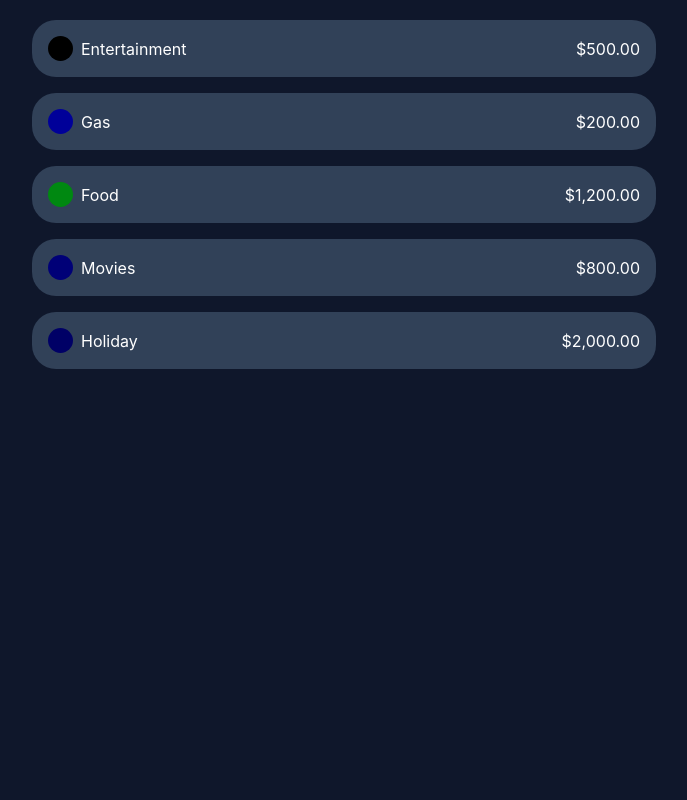
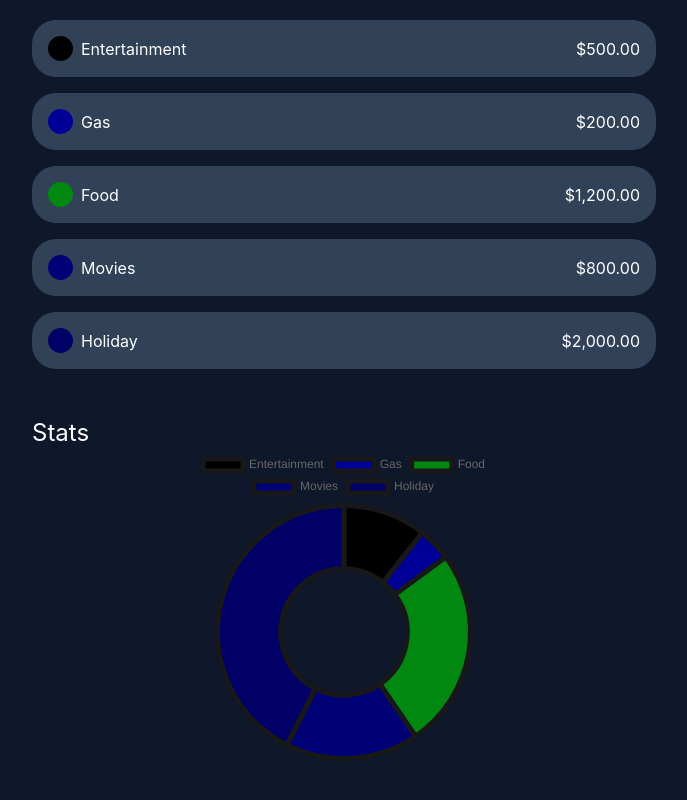
Before and after one commit to AngelBlade13-ai/nextjs-expense-tracker, a Next.js app: page / in a window 1280 px wide. Shown: the part 322-1122 px from the top of the page, without its empty margins (296-983 px from the left). Before the commit the page ends 800 px from the top, so only its background shows below. Built offline with nearby package versions, Linux system fonts and the light colour scheme.

Commit message:
Layout Part 3

```diff
--- a/Components/ExpenseCategoryitem.js
+++ b/Components/ExpenseCategoryitem.js
@@ -1,6 +1,6 @@
 import { currencyFormatter } from '@/lib/utils'
 
-function ExpenseCategoryItem({ color, title, amount }) {
+function ExpenseCategoryItem({ color, title, total }) {
   return(
     <button>
   <div className=" flex items-center justify-between px-4 py-4 bg-slate-700 rounded-3xl ">
@@ -8,7 +8,7 @@
       <div className=" w-[25px] h-[25px] rounded-full" style={{backgroundColor: color}} />
       <h4 className=" capitalize ">{title}</h4>
     </div>
-    <p>{currencyFormatter(amount)}</p>
+    <p>{currencyFormatter(total)}</p>
   </div> </button>)
 }
 
--- a/Components/Navigation.js
+++ b/Components/Navigation.js
@@ -19,7 +19,7 @@
       </div>
 
       {/* Right side of our navigation */}
-      <nav className="flex items-center gap-2">
+      <nav className="flex items-center gap-4">
         <div><ImStatsBars className="text-2xl" /></div>
         <div><button className="btn btn-danger">Sign Out</button></div>
       </nav>
--- a/app/page.js
+++ b/app/page.js
@@ -1,39 +1,46 @@
+"use client";
+
 import { currencyFormatter } from "@/lib/utils";
 
-import ExpenseCategoryItem from "@/Components/ExpenseCategoryitem";
+import ExpenseCategoryItem from "@/Components/ExpenseCategoryItem";
 
-const DUMMY_DATA =[
+import { Chart as ChartJS, ArcElement, Tooltip, Legend } from "chart.js";
+import { Doughnut } from "react-chartjs-2";
+
+ChartJS.register(ArcElement, Tooltip, Legend);
+
+const DUMMY_DATA = [
   {
-    id:1,
+    id: 1,
     title: "Entertainment",
     color: "#000",
-    amount: 500
+    total: 500,
   },
   {
-    id:2,
+    id: 2,
     title: "Gas",
     color: "#009",
-    amount: 200
+    total: 200,
   },
   {
-    id:3,
+    id: 3,
     title: "Food",
     color: "#081",
-    amount: 1200
+    total: 1200,
   },
   {
-    id:4,
+    id: 4,
     title: "Movies",
     color: "#007",
-    amount: 800
+    total: 800,
   },
   {
-    id:1,
+    id: 5,
     title: "Holiday",
     color: "#006",
-    amount: 2000,
+    total: 2000,
   },
-]
+];
 
 export default function Home() {
   return (
@@ -51,17 +58,37 @@
       <section className=" py-6 ">
         <h3 className=" text-2xl">My Expenses</h3>
         <div className=" flex flex-col gap-4 mt-6 ">
-          {DUMMY_DATA.map(expense => {
+          {DUMMY_DATA.map((expense) => {
             return (
-            <ExpenseCategoryItem
-            color={expense.color}
-            title={expense.title}
-            amount={expense.amount}
-            />
+              <ExpenseCategoryItem
+                key={expense.id}
+                color={expense.color}
+                title={expense.title}
+                total={expense.total}
+              />
             );
           })}
+        </div>
+      </section>
 
-
+      {/* Chart Section */}
+      <section className=" py-6 ">
+        <h3 className="text-2xl">Stats</h3>
+        <div className="w-1/2 mx-auto">
+          <Doughnut
+            data={{
+              labels: DUMMY_DATA.map((expense) => expense.title),
+              datasets: [
+                {
+                  label: "Expenses",
+                  data: DUMMY_DATA.map((expense) => expense.total),
+                  backgroundColor: DUMMY_DATA.map((expense) => expense.color),
+                  borderColor: ["#18181b"],
+                  borderWidth: 5,
+                },
+              ],
+            }}
+          />
         </div>
       </section>
     </main>
--- a/package.json
+++ b/package.json
@@ -8,9 +8,11 @@
     "start": "next start"
   },
   "dependencies": {
+    "chart.js": "^4.5.1",
     "next": "16.1.6",
     "postcss": "^8.5.8",
     "react": "19.2.3",
+    "react-chartjs-2": "^5.3.1",
     "react-dom": "19.2.3",
     "react-icons": "^5.6.0",
     "save": "^2.9.0"
```
Also changed, not shown: 1 other file (tests, documents, lock files or other folders).
